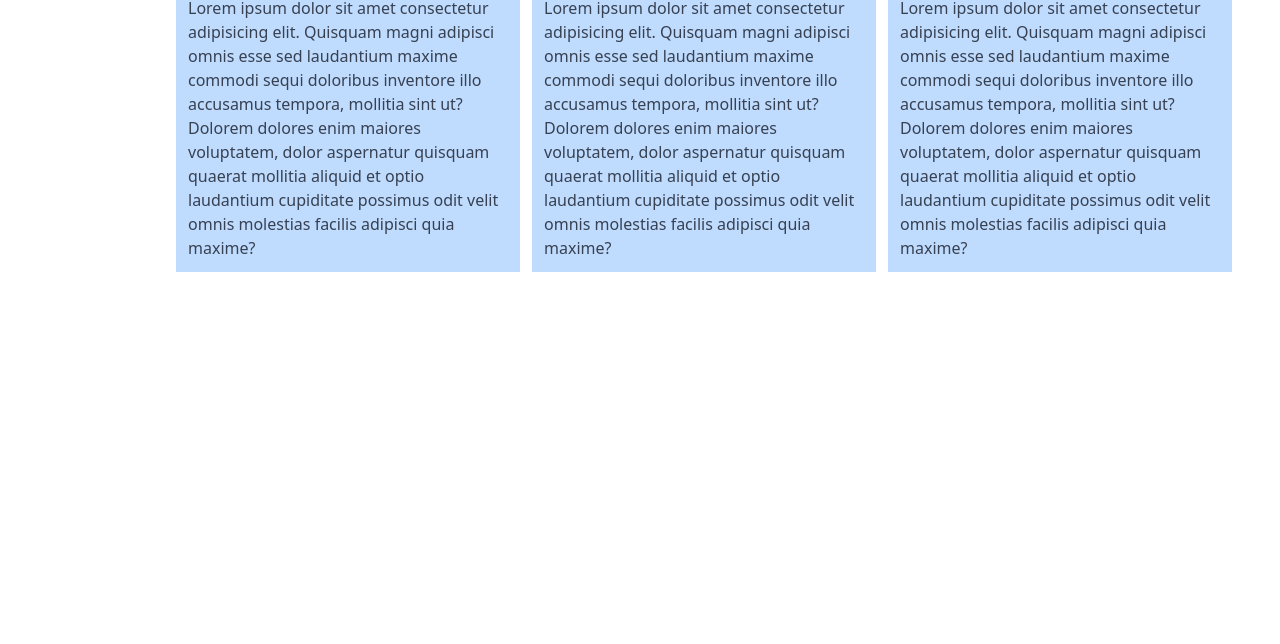
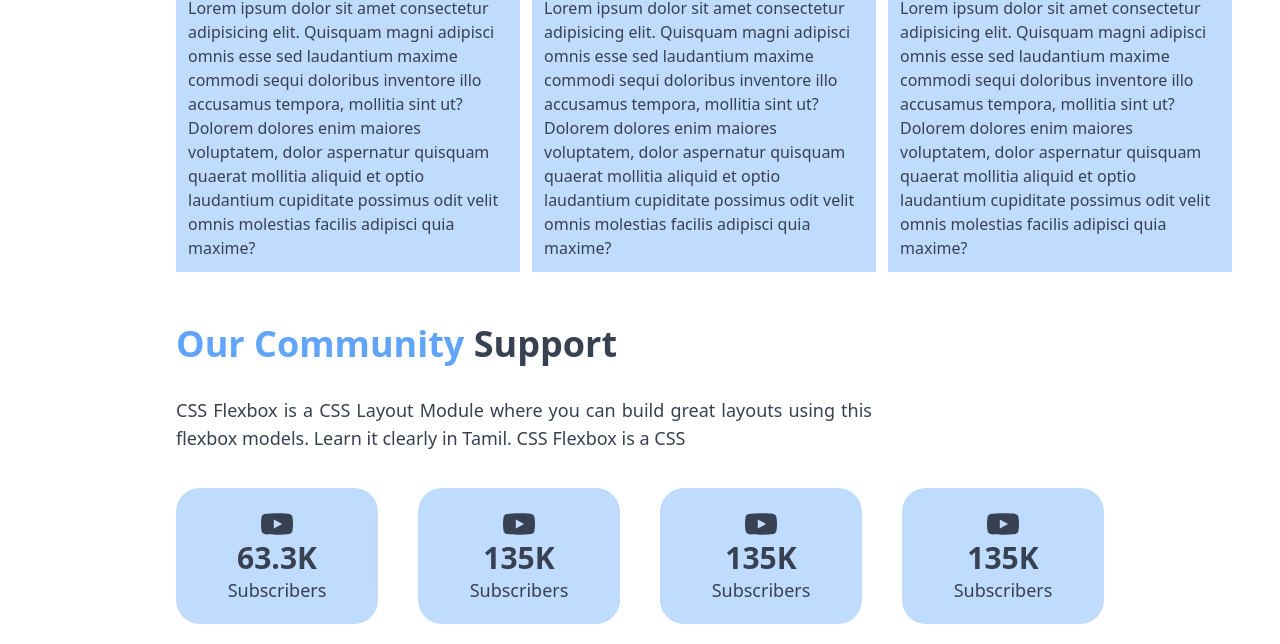
Before and after one commit to kishorekumar-kp/css-flexbox, a website built with Vite: page index.html in a window 1280 px wide. Shown: the part 6828-7472 px from the top of the page. Before the commit the page ends 7120 px from the top, so only its background shows below. Built offline with nearby package versions, Linux system fonts and the light colour scheme.

Commit message:
community

```diff
--- a/index.html
+++ b/index.html
@@ -419,7 +419,7 @@
           clearly in Tamil.
         </p>
       </div>
-      <div class="flex gap-3 ">
+      <div class="flex gap-3">
         <div class="p-3 flex items-center flex-col gap-2 bg-blue-200">
           <h4 class="text-lg font-bold text-gray-700">Learn CSS Flexbox</h4>
           <iframe
@@ -484,5 +484,117 @@
         </div>
       </div>
     </section>
+
+    <!-- support -->
+    <section class="mx-28 px-16 py-5 text-gray-700">
+      <div class="flex flex-col pb-4">
+        <h1 class="text-4xl font-extrabold py-3">
+          <span class="text-blue-400">Our Community</span> Support
+        </h1>
+        <p class="text-lg py-5 text-justify w-3/4">
+          CSS Flexbox is a CSS Layout Module where you can build great layouts
+          using this flexbox models. Learn it clearly in Tamil. CSS Flexbox is a
+          CSS
+        </p>
+      </div>
+      <div class="flex space-x-10 justify-center">
+        <div class="bg-blue-200 p-5 text-gray-700 flex flex-col items-center w-1/4 rounded-3xl">
+          <svg
+            xmlns="http://www.w3.org/2000/svg"
+            width="32"
+            height="32"
+            viewBox="0 0 24 24"
+          >
+            <g fill="none">
+              <g clip-path="url(#akarIconsYoutubeFill0)">
+                <path
+                  fill="currentColor"
+                  d="M23.5 6.507a2.786 2.786 0 0 0-.766-1.27a3.05 3.05 0 0 0-1.338-.742C19.518 4 11.994 4 11.994 4a76.624 76.624 0 0 0-9.39.47a3.16 3.16 0 0 0-1.338.76c-.37.356-.638.795-.778 1.276A29.09 29.09 0 0 0 0 12c-.012 1.841.151 3.68.488 5.494c.137.479.404.916.775 1.269c.371.353.833.608 1.341.743c1.903.494 9.39.494 9.39.494a76.8 76.8 0 0 0 9.402-.47a3.05 3.05 0 0 0 1.338-.742a2.78 2.78 0 0 0 .765-1.27A28.38 28.38 0 0 0 24 12.023a26.579 26.579 0 0 0-.5-5.517ZM9.602 15.424V8.577l6.26 3.424l-6.26 3.423Z"
+                />
+              </g>
+              <defs>
+                <clipPath id="akarIconsYoutubeFill0">
+                  <path fill="#fff" d="M0 0h24v24H0z" />
+                </clipPath>
+              </defs>
+            </g>
+          </svg>
+          <p class="font-bold text-3xl ">63.3K </p>
+          <p class="text-lg">Subscribers</p>
+        </div>
+        <div class="bg-blue-200 p-5 text-gray-700 flex flex-col items-center w-1/4 rounded-3xl">
+          <svg
+            xmlns="http://www.w3.org/2000/svg"
+            width="32"
+            height="32"
+            viewBox="0 0 24 24"
+          >
+            <g fill="none">
+              <g clip-path="url(#akarIconsYoutubeFill0)">
+                <path
+                  fill="currentColor"
+                  d="M23.5 6.507a2.786 2.786 0 0 0-.766-1.27a3.05 3.05 0 0 0-1.338-.742C19.518 4 11.994 4 11.994 4a76.624 76.624 0 0 0-9.39.47a3.16 3.16 0 0 0-1.338.76c-.37.356-.638.795-.778 1.276A29.09 29.09 0 0 0 0 12c-.012 1.841.151 3.68.488 5.494c.137.479.404.916.775 1.269c.371.353.833.608 1.341.743c1.903.494 9.39.494 9.39.494a76.8 76.8 0 0 0 9.402-.47a3.05 3.05 0 0 0 1.338-.742a2.78 2.78 0 0 0 .765-1.27A28.38 28.38 0 0 0 24 12.023a26.579 26.579 0 0 0-.5-5.517ZM9.602 15.424V8.577l6.26 3.424l-6.26 3.423Z"
+                />
+              </g>
+              <defs>
+                <clipPath id="akarIconsYoutubeFill0">
+                  <path fill="#fff" d="M0 0h24v24H0z" />
+                </clipPath>
+              </defs>
+            </g>
+          </svg>
+          <p class="font-bold text-3xl ">135K </p>
+          <p class="text-lg">Subscribers</p>
+        </div>
+        <div class="bg-blue-200 p-5 text-gray-700 flex flex-col items-center w-1/4 rounded-3xl">
+          <svg
+            xmlns="http://www.w3.org/2000/svg"
+            width="32"
+            height="32"
+            viewBox="0 0 24 24"
+          >
+            <g fill="none">
+              <g clip-path="url(#akarIconsYoutubeFill0)">
+                <path
+                  fill="currentColor"
+                  d="M23.5 6.507a2.786 2.786 0 0 0-.766-1.27a3.05 3.05 0 0 0-1.338-.742C19.518 4 11.994 4 11.994 4a76.624 76.624 0 0 0-9.39.47a3.16 3.16 0 0 0-1.338.76c-.37.356-.638.795-.778 1.276A29.09 29.09 0 0 0 0 12c-.012 1.841.151 3.68.488 5.494c.137.479.404.916.775 1.269c.371.353.833.608 1.341.743c1.903.494 9.39.494 9.39.494a76.8 76.8 0 0 0 9.402-.47a3.05 3.05 0 0 0 1.338-.742a2.78 2.78 0 0 0 .765-1.27A28.38 28.38 0 0 0 24 12.023a26.579 26.579 0 0 0-.5-5.517ZM9.602 15.424V8.577l6.26 3.424l-6.26 3.423Z"
+                />
+              </g>
+              <defs>
+                <clipPath id="akarIconsYoutubeFill0">
+                  <path fill="#fff" d="M0 0h24v24H0z" />
+                </clipPath>
+              </defs>
+            </g>
+          </svg>
+          <p class="font-bold text-3xl ">135K </p>
+          <p class="text-lg">Subscribers</p>
+        </div>
+        <div class="bg-blue-200 p-5 text-gray-700 flex flex-col items-center w-1/4 rounded-3xl">
+          <svg
+            xmlns="http://www.w3.org/2000/svg"
+            width="32"
+            height="32"
+            viewBox="0 0 24 24"
+          >
+            <g fill="none">
+              <g clip-path="url(#akarIconsYoutubeFill0)">
+                <path
+                  fill="currentColor"
+                  d="M23.5 6.507a2.786 2.786 0 0 0-.766-1.27a3.05 3.05 0 0 0-1.338-.742C19.518 4 11.994 4 11.994 4a76.624 76.624 0 0 0-9.39.47a3.16 3.16 0 0 0-1.338.76c-.37.356-.638.795-.778 1.276A29.09 29.09 0 0 0 0 12c-.012 1.841.151 3.68.488 5.494c.137.479.404.916.775 1.269c.371.353.833.608 1.341.743c1.903.494 9.39.494 9.39.494a76.8 76.8 0 0 0 9.402-.47a3.05 3.05 0 0 0 1.338-.742a2.78 2.78 0 0 0 .765-1.27A28.38 28.38 0 0 0 24 12.023a26.579 26.579 0 0 0-.5-5.517ZM9.602 15.424V8.577l6.26 3.424l-6.26 3.423Z"
+                />
+              </g>
+              <defs>
+                <clipPath id="akarIconsYoutubeFill0">
+                  <path fill="#fff" d="M0 0h24v24H0z" />
+                </clipPath>
+              </defs>
+            </g>
+          </svg>
+          <p class="font-bold text-3xl ">135K </p>
+          <p class="text-lg">Subscribers</p>
+        </div>
+      </div>
+    </section>
   </body>
 </html>
```
